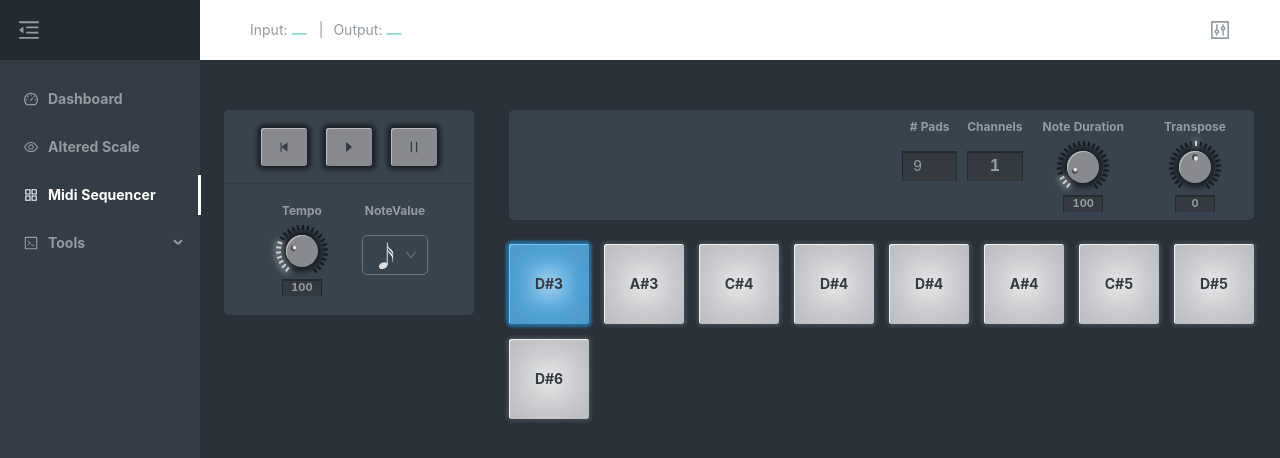
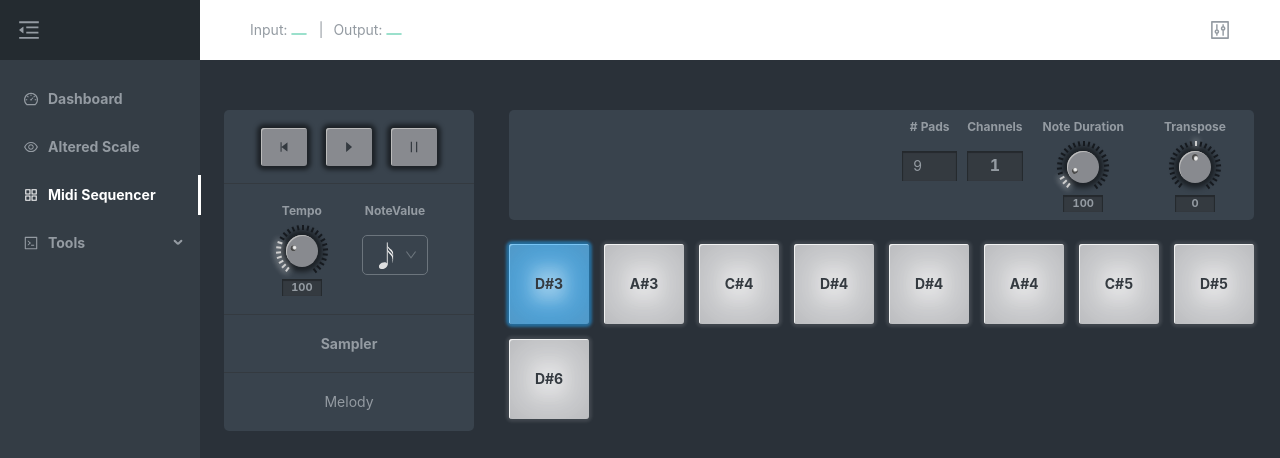
Before and after one commit to tedkx/midi-playground, a React app: page /midi-sequencer in a window 1280 px wide. Shown: the top 458 px of the page. Built offline with nearby package versions, Linux system fonts and the light colour scheme.

Commit message:
Added Step sequencer summary placeholders on midi sequencer global controls

```diff
--- /dev/null
+++ b/src/routes/MidiSequencer/GlobalControl/StepSequencerSummary.js
@@ -0,0 +1,8 @@
+import React from 'react';
+
+const StepSequencerSummary = ({ active, data }) => {
+  const { title = '' } = data || {};
+  return <div style={{ fontWeight: active ? 'bold' : 'normal' }}>{title}</div>;
+};
+
+export default StepSequencerSummary;
--- a/src/routes/MidiSequencer/GlobalControl/index.js
+++ b/src/routes/MidiSequencer/GlobalControl/index.js
@@ -7,6 +7,7 @@ import {
   StepBackwardOutlined,
 } from '@ant-design/icons';
 import { globalParameterData } from '../constants';
+import StepSequencerSummary from './StepSequencerSummary';
 
 import { Note1, Note2, Note4, Note8, Note16, Note32 } from 'assets/notes';
 
@@ -27,11 +28,14 @@ export const globalParametersArr = Object.keys(globalParameterData).map(
 );
 
 const MidiSequencerGlobalControl = ({
+  activeStepSequencerIdx,
   onPlay,
   onSeekToStart,
+  onSetActiveStepSequencerIdx,
   onSetParameter,
   onStop,
   parameters,
+  stepSequencersData,
 }) => {
   return (
     <div className="global-controls">
@@ -67,6 +71,14 @@ const MidiSequencerGlobalControl = ({
             />
           </div>
         </div>
+        {stepSequencersData.map((seq, idx) => (
+          <div className="control-row step-sequencer-summary-row" key={idx}>
+            <StepSequencerSummary
+              active={activeStepSequencerIdx === idx}
+              data={seq}
+            />
+          </div>
+        ))}
       </Card>
     </div>
   );
--- a/src/routes/MidiSequencer/constants.js
+++ b/src/routes/MidiSequencer/constants.js
@@ -16,8 +16,10 @@ const createParameter = (min, max, defaultValue, title, centerBased) => ({
 
 const formatPattern = ({ stepSequencers, ...pattern }) => ({
   ...pattern,
-  stepSequencers: stepSequencers.map(({ notes, ...stepSequencer }) => ({
+  stepSequencers: stepSequencers.map(
+    ({ notes, title, ...stepSequencer }, idx) => ({
       ...stepSequencer,
+      title: title || `Step Sequencer ${idx + 1}`,
       transpose: 0,
       notes: notes.split(' ').map(item => {
         const [note, velocityStr] = item.split(':');
@@ -31,7 +33,8 @@ const formatPattern = ({ stepSequencers, ...pattern }) => ({
             : velocity,
         };
       }),
-  })),
+    })
+  ),
 });
 
 const defaultPattern = formatPattern(tunes.aintNobody);
--- a/src/routes/MidiSequencer/index.js
+++ b/src/routes/MidiSequencer/index.js
@@ -33,8 +33,11 @@ const MidiSequencer = () => {
     <div className="sequencer">
       <GlobalControl
         {...globalControlEvents}
+        activeStepSequencerIdx={activeSequencerIdx}
         parameters={parameters}
         onSetParameter={onSetParameter}
+        onSetActiveStepSequencerIdx={setActiveSequencerIdx}
+        stepSequencersData={stepSequencersData}
       />
       <div className="step-sequencer">
         <StepSequencer
--- a/src/routes/MidiSequencer/tunes.js
+++ b/src/routes/MidiSequencer/tunes.js
@@ -51,11 +51,13 @@ const tunez = {
         channels: [1],
         noteDuration: 100,
         notes: 'C5 G5 D6 C7 B6 F6 E5 B5 F#6 F7 E7 A#6 D7 C#7 A6 C7 B6 G#6',
+        title: 'Voice',
       },
       {
         channels: [1],
         noteDuration: 100,
         notes: 'F5 C6 G6 F7 E7 A#6 A5 E6 B6 A#7 A7 D#7 G7 F#7 D7 F7 E7 C#7',
+        title: 'Voice 4th up',
       },
     ],
   },
@@ -69,12 +71,14 @@ const tunez = {
         channels: [1],
         noteDuration: 100,
         notes: 'D#3 A#3 C#4 D#4 D#4 A#4 C#5 D#5 D#6',
+        title: 'Sampler',
       },
       {
         channels: [1],
         noteDuration: 100,
         notes:
           'x x x x F#6:100 x F#6:100 x F#6:100 D#6:100 A#5:100 G#6:100 x G#6:100 F6:100 C#6:100',
+        title: 'Melody',
       },
     ],
   },
```
Lines whose indentation alone changed are shown as unchanged.
